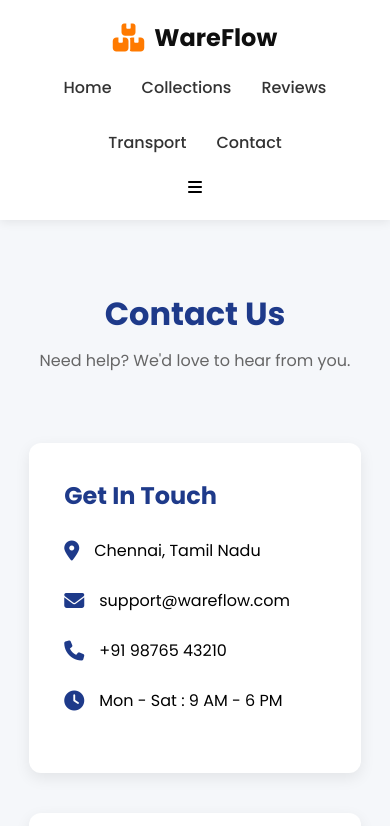
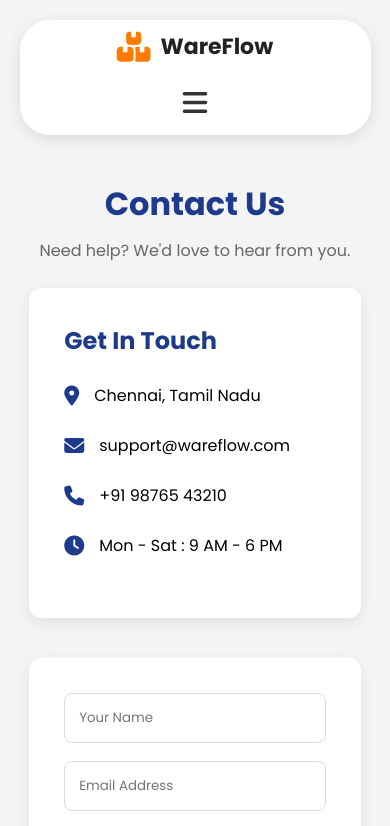
Before and after one commit to kaviarasu1611/WareFlow, a website: page contact.html in a window 390 px wide. Shown: the top 826 px of the page. Drawn offline with Linux system fonts and the light colour scheme.

Commit message:
Add files via upload

```diff
--- a/contact.css
+++ b/contact.css
@@ -1,62 +1,76 @@
-*{
-    margin:0;
-    padding:0;
-    box-sizing:border-box;
-    font-family:'Poppins',sans-serif;
+* {
+    margin: 0;
+    padding: 0;
+    box-sizing: border-box;
+    font-family: 'Poppins', sans-serif;
 }
 
-body{
-    background:#f5f7fa;
+body {
+    background: #f4f4f4;
+    scroll-behavior: smooth;
 }
 
-/* Navbar */
-
-nav{
+/* Navbar*/
+.navbar{
+    width:95%;
+    margin:15px auto;
+    background:#fff;
+    padding:8px 12px;
     display:flex;
     justify-content:space-between;
     align-items:center;
-    padding:20px 8%;
-    background:#fff;
-    box-shadow:0 2px 10px rgba(0, 0, 0, 0.08);
+    border-radius:30px;
+    box-shadow:0 4px 15px rgba(0,0,0,0.1);
+    position:sticky;
+    top:10px;
+    z-index:10;
 }
 
-.logo{
-    display:flex;
-    align-items:center;
-    gap:10px;
+.logo {
+    display: flex;
+    align-items: center;
+    gap: 10px;
 }
 
-.logo i{
-    font-size:28px;
+.logo i {
+    color: #ff7a00;
+    font-size: 30px;
+}
+
+.logo h2 {
+    font-size: 25px;
+    color: #222;
+}
+
+/* Navigation Links */
+.nav-links {
+    display: flex;
+    list-style: none;
+    gap: 30px;
+}
+
+.nav-links a {
+    text-decoration: none;
+    color: #070707;
+    font-size: 18px;
+    font-weight: 500;
+    transition: .3s;
+}
+
+.nav-links a:hover {
     color: #ff7a00;
 }
 
-.logo h2{
-    color:#0f0f0f;
+.menu-icon {
+    font-size: 22px;
+    color: #333;
+    cursor: pointer;
 }
-
-nav ul{
-    display:flex;
-    list-style:none;
-    gap:30px;
-}
-
-nav a{
-    text-decoration:none;
-    color:#333;
-    font-weight:500;
-}
-
-nav a:hover,
-.active{
-    color:#1E3A8A;
-}
-
 /* Header */
 
 .contact-header{
     text-align:center;
-    padding:70px 20px;
+    padding:25px 10px;
 }
 
 .contact-header h1{
@@ -141,7 +155,41 @@ footer{
 
 /* Responsive */
 
-@media(max-width:768px){
+@media (max-width:768px){
+
+    .menu-icon{
+        display:block;
+    }
+
+    /* Navbar */
+    .navbar{
+        width:90%;
+        margin:20px auto;
+        padding:10px 15px;
+        display:flex;
+        justify-content:space-between;
+        align-items:center;
+    }
+
+    nav{
+        display:flex;
+        flex-direction:row;
+        justify-content:space-between;
+        align-items:center;
+    }
+
+    .logo h2{
+        font-size:22px;
+    }
+
+    .nav-links{
+        display:none;
+    }
+
+    .menu-icon{
+        display:block;
+        font-size:28px;
+    }
 
 .contact-container{
     flex-direction:column;
--- a/style.css
+++ b/style.css
@@ -276,7 +276,6 @@ body {
 /* ===========================
    Mobile Responsive (768px)
 =========================== */
-
 @media (max-width:768px){
 
     .menu-icon{
@@ -285,11 +284,20 @@ body {
 
     /* Navbar */
     .navbar{
-    width:90%;
-    margin:20px auto;
-    padding:10px 15px;
-    box-sizing:border-box;
-}
+        width:90%;
+        margin:20px auto;
+        padding:10px 15px;
+        display:flex;
+        justify-content:space-between;
+        align-items:center;
+    }
+
+    nav{
+        display:flex;
+        flex-direction:row;
+        justify-content:space-between;
+        align-items:center;
+    }
 
     .logo h2{
         font-size:22px;
@@ -303,6 +311,24 @@ body {
         display:block;
         font-size:28px;
     }
+
+.contact-container{
+    flex-direction:column;
+}
+
+nav{
+    flex-direction:column;
+    gap:20px;
+}
+
+nav ul{
+    flex-wrap:wrap;
+    justify-content:center;
+}
+
+.contact-header h1{
+    font-size:32px;
+}
 
     /* Hero */
     .hero{
```
Also changed, not shown: collection.html (+1 -1 lines), review.html (+6 -6 lines), transport.html (+7 -17 lines), README.md, input.css (line endings or trailing spaces), output.css.
